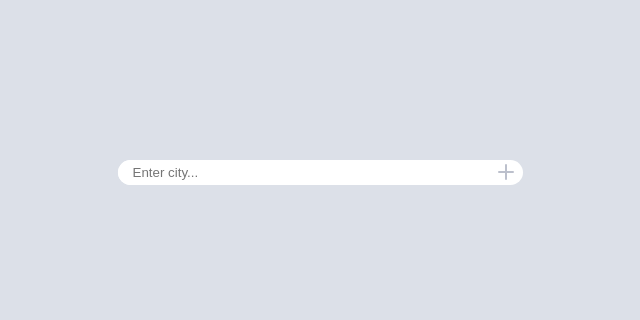
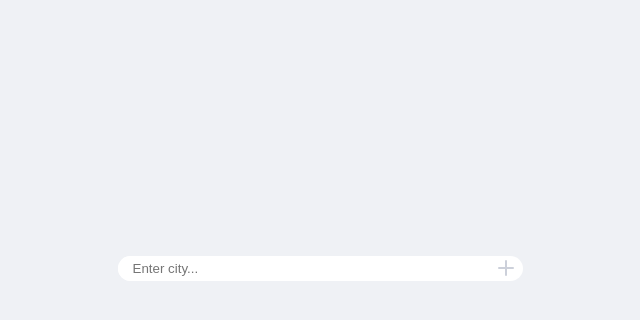
Before and after one commit to SleepySleepyFox/test-task, a Next.js app: page / in a window 1280 px wide. Shown: the top 320 px of the page, without its empty margins (320-960 px from the left). Built offline with nearby package versions, Linux system fonts and the light colour scheme.

Commit message:
feat: main page done

```diff
--- a/app/components/Button/Button.module.scss
+++ b/app/components/Button/Button.module.scss
@@ -1,10 +1,8 @@
 @import '../../styles/variables';
 
 .container {
-  width: 100%;
-  height: 100%;
-
   &__button {
+    width: 100%;
     padding: 10px 20px;
     background-color: $color-primary;
     color: white;
--- a/app/components/Card/Card.module.scss
+++ b/app/components/Card/Card.module.scss
@@ -2,6 +2,7 @@
 .container {
   height: 300px;
   width: 200px;
+  padding: 5px;
   background: $color-elements-bg;
   border-radius: 5px;
   color: white;
@@ -17,4 +18,9 @@
     height: 16px;
     width: 16px;
   }
+
+  &__main {
+    display: flex;
+    justify-content: space-between;
+  }
 }
--- a/app/components/Card/Card.tsx
+++ b/app/components/Card/Card.tsx
@@ -1,21 +1,32 @@
 import { motion } from 'framer-motion';
 import styles from './Card.module.scss';
 import { OpenWeatherResponse } from '@/types/CardType';
+import Button from '../Button/Button';
 export default function Card({ data }: { data: OpenWeatherResponse }) {
   return (
-    <motion.div className={styles.container}>
+    <motion.div
+      className={styles.container}
+      initial={{ x: -5, opacity: 0 }}
+      animate={{ x: 0, opacity: 1 }}
+    >
       <div className={styles.container__header}>
         <h1>{data.name}</h1>
       </div>
 
-      <div>
+      <div className={styles.container__main}>
         <div className={styles.container__icon}>
           <img
             src={`https://openweathermap.org/img/wn/${data.weather[0].icon}.png`}
             alt={data.weather[0].description}
           />
         </div>
+        <div>
+          <p>Temp: {data.main.temp}</p>
+          <p>Min: {data.main.temp_min}</p>
+          <p>Max: {data.main.temp_max}</p>
+        </div>
       </div>
+      <Button text={'Refresh'} />
     </motion.div>
   );
 }
--- a/app/components/Input/Input.module.scss
+++ b/app/components/Input/Input.module.scss
@@ -2,6 +2,8 @@
 @import '../../styles/mixins';
 
 .container {
+  position: relative;
+  top: 20%;
   display: flex;
   justify-content: center;
   justify-items: center;
--- a/app/main.module.scss
+++ b/app/main.module.scss
@@ -1,5 +1,6 @@
 @import './styles/variables';
 @import './styles/mixins';
+
 body {
   margin: 0;
   padding: 0;
@@ -10,7 +11,9 @@ body {
   gap: 5px;
   flex-direction: column;
   align-items: center;
-  height: 100vh;
+  min-height: 100vh;
+
+  // height: 100%;
   width: 100vw;
   background: $color-bg;
 
@@ -19,15 +22,19 @@ body {
     align-items: center;
   }
   &__data {
-    position: relative;
-    top: 20%;
+    padding-top: 20%;
   }
   &__input {
     position: relative;
     z-index: 1;
+    display: flex;
+    justify-content: center;
   }
   &__screens {
+    width: 100%;
     display: flex;
     flex-wrap: wrap;
+    justify-content: center;
+    align-items: center;
   }
 }
--- a/app/screens/Main/MainScreen.module.scss
+++ b/app/screens/Main/MainScreen.module.scss
@@ -2,10 +2,13 @@
 .container {
   height: 100%;
   width: 100%;
+  display: flex;
+  padding: 10px;
+  justify-content: center;
+  align-items: center;
   margin-top: 10px;
-  display: flex;
   gap: 5px;
-
+  flex-wrap: wrap;
   @include respond-to(sm) {
     flex-direction: column;
     width: 100%;
--- a/app/styles/_variables.scss
+++ b/app/styles/_variables.scss
@@ -8,7 +8,7 @@ $breakpoints: (
   '2xl': 1536px,
 );
 // Colors
-$color-bg: #dce0e8;
-$color-elements-bg: #bcc0cc;
+$color-bg: #eff1f5;
+$color-elements-bg: #ccd0da;
 $color-primary: #1e66f5;
 $color-active: #7287fd;
```
